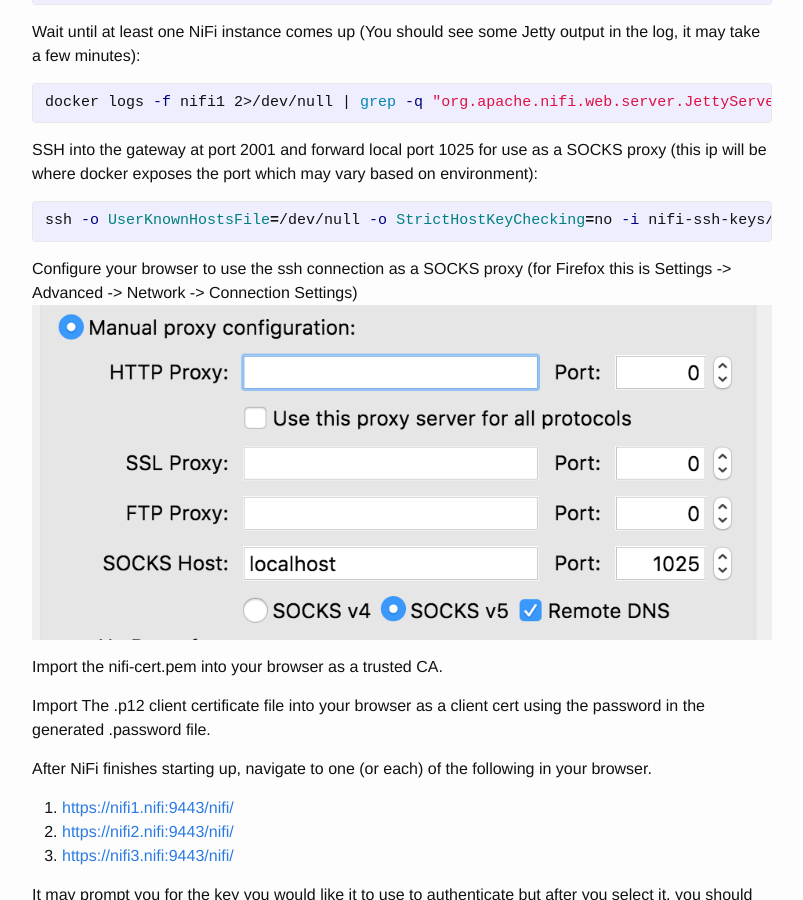
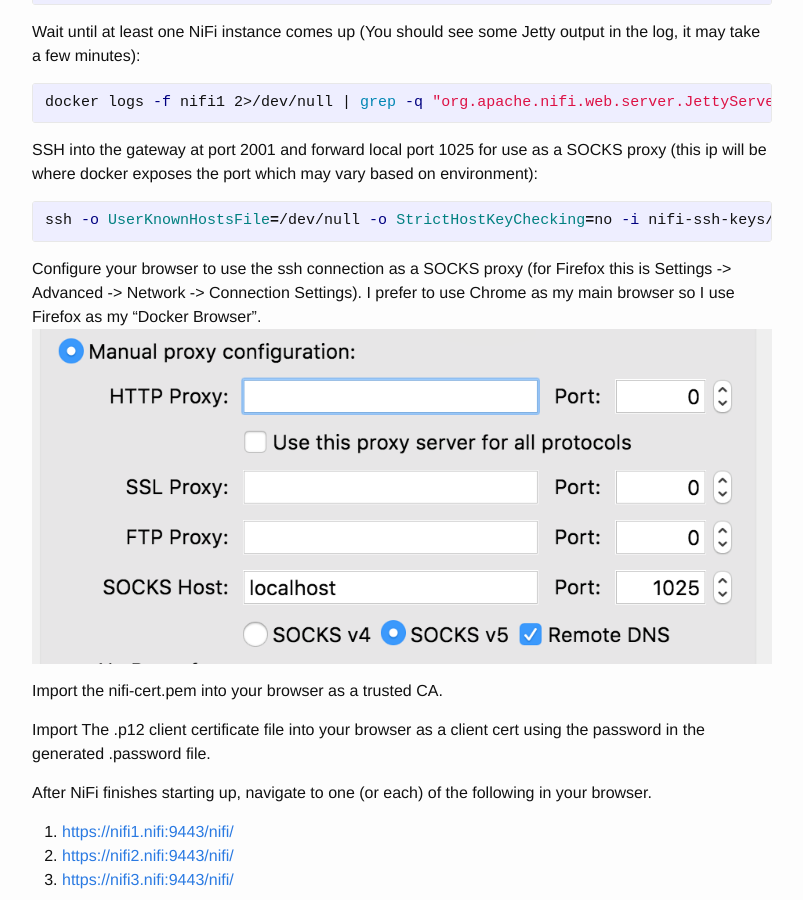
Before and after one commit to brosander/brosander.github.io, a Jekyll site: the page built from _posts/2016-09-20-tls-toolkit-standalone-multi.markdown, in a window 1280 px wide and 900 px high, scrolled down 1201 px. Shown: the whole window, without its empty margins (238-1041 px from the left). Built offline with Jekyll 4.4.1, drawn with Linux system fonts in a browser that asks for light colours; comment, search, counter and statistics services are not loaded.

Commit message:
recommending firefox for docker browser

```diff
--- a/_posts/2016-09-20-tls-toolkit-standalone-multi.markdown
+++ b/_posts/2016-09-20-tls-toolkit-standalone-multi.markdown
@@ -62,7 +62,7 @@ SSH into the gateway at port 2001 and forward local port 1025 for use as a SOCKS
 ssh -o UserKnownHostsFile=/dev/null -o StrictHostKeyChecking=no -i nifi-ssh-keys/id_rsa -p 2001 -D 1025 root@192.168.99.100
 {% endhighlight %}
 
-Configure your browser to use the ssh connection as a SOCKS proxy (for Firefox this is Settings -> Advanced -> Network -> Connection Settings)
+Configure your browser to use the ssh connection as a SOCKS proxy (for Firefox this is Settings -> Advanced -> Network -> Connection Settings). I prefer to use Chrome as my main browser so I use Firefox as my "Docker Browser".
 ![Success]({{ site.baseurl }}/images/2016-09-16-tls-toolkit-multi-socks.png)
 
 Import the nifi-cert.pem into your browser as a trusted CA.
```
